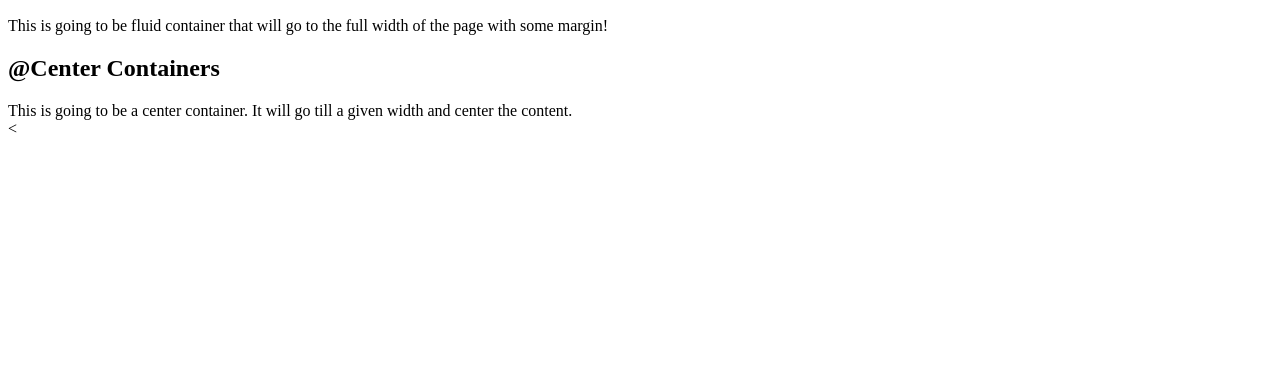
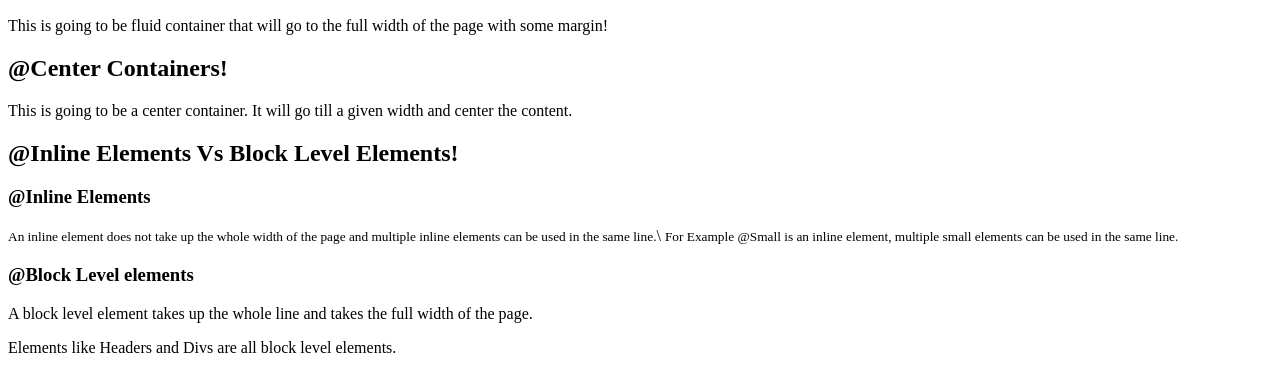
Before and after one commit to AbhishekDevJr/Lesson-3-HTML-CSS, a plain HTML site: page index.html in a window 1280 px wide. Shown: the part 324-716 px from the top of the page. Drawn offline with Linux system fonts and the light colour scheme.

Commit message:
3rd Commit

```diff
--- a/index.html
+++ b/index.html
@@ -23,12 +23,21 @@
         <h2>@Fluid Containers!</h2>
         <div>This is going to be fluid container that will go to the full width of the page with some margin!</div>
 
-        <h2>@Center Containers</h2>
+        <h2>@Center Containers!</h2>
         <div>This is going to be a center container. It will go till a given width and center the content.</div>
+
+        <h2>@Inline Elements Vs Block Level Elements!</h2>
+        <h3>@Inline Elements</h3>
+        <small>An inline element does not take up the whole width of the page and multiple inline elements can be used in the same line.</small>\
+        <small>For Example @Small is an inline element, multiple small elements can be used in the same line.</small>
+
+        <h3>@Block Level elements</h3>
+        <p>A block level element takes up the whole line and takes the full width of the page.</p>
+        <p>Elements like Headers and Divs are all block level elements.</p>
 
 
     </body>
-    <
+
 
 
 </html>
```
